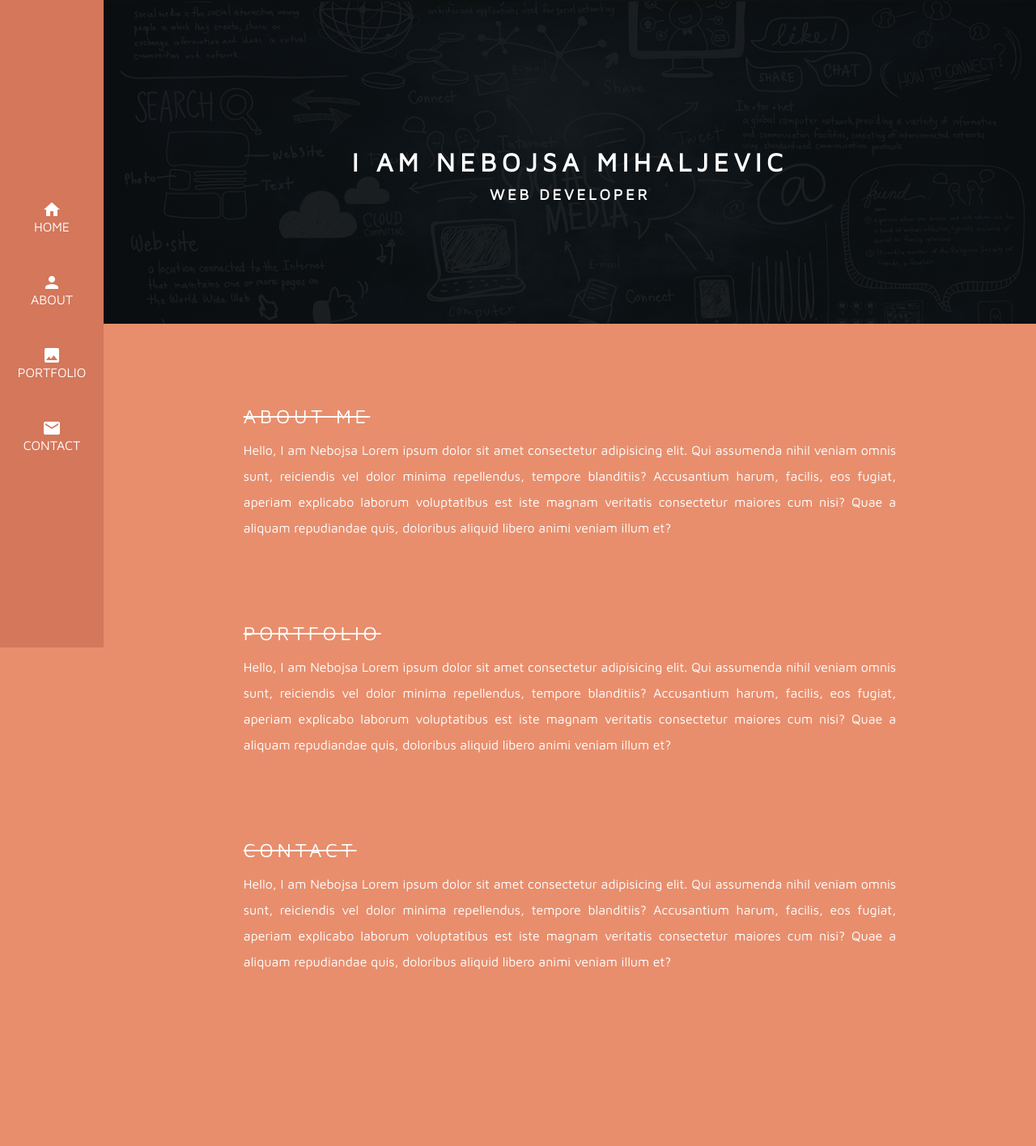
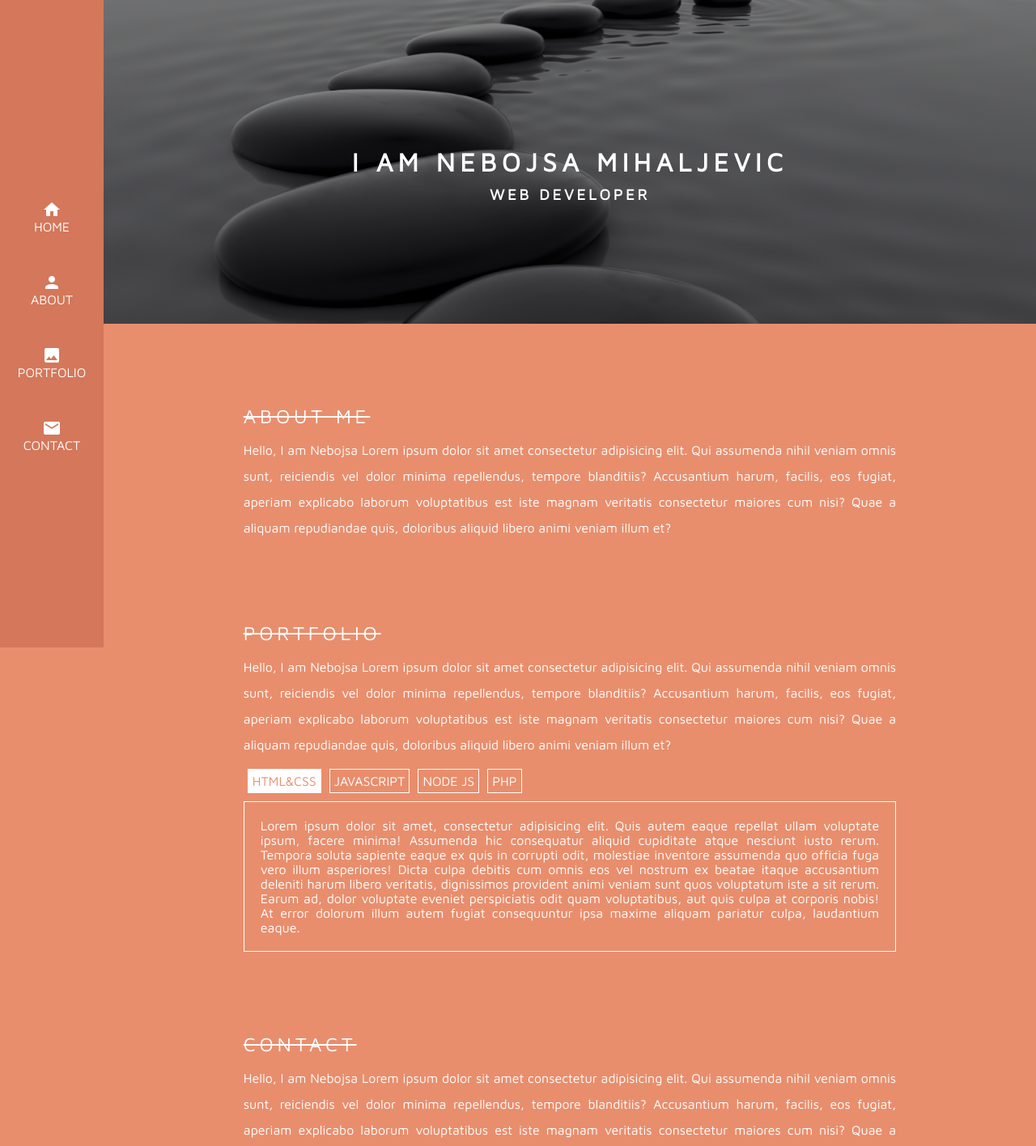
Before and after one commit to micneli/portfolio, a PHP site: page / in a window 1280 px wide. Shown: the top 1416 px of the page at 81% size. Run offline with PHP 8.4, Linux system fonts and the light colour scheme; some libraries are stand-ins or nearby versions.

Commit message:
added portfolio tab content

```diff
--- a/assets/css/style.css
+++ b/assets/css/style.css
@@ -36,7 +36,7 @@ nav {
   align-items: center;
 }
 
-a {
+.nav-hover a {
   position: absolute;
   top: 30%;
   text-decoration: none;
@@ -67,7 +67,7 @@ main {
   position: relative;
   width: 100%;
   height: 50vh;
-  background-image: linear-gradient(rgba(0, 0, 0, 0.5), rgba(0, 0, 0, 0.5)), url('../img/background_main.png');
+  background-image: linear-gradient(rgba(0, 0, 0, 0.5), rgba(0, 0, 0, 0.5)), url('../img/stepping_stones.jpg');
   background-size: cover;
 }
 
@@ -113,3 +113,53 @@ main {
   color: white;
   line-height: 2em;
 }
+
+.tabs-menu .current a {
+  background-color: white;
+  color: #E88E6D;
+}
+
+#tabs-container {
+  margin-top: 20px;
+}
+
+.tab {
+  border: 1px solid white;
+  margin-top: 1em;
+  padding: 20px;
+  color: white;
+}
+
+.tab-content {
+  display:none;
+}
+
+#tab-1 {
+  display:block;
+}
+
+.tabs-menu {
+  list-style: none;
+  display: flex;
+}
+
+/* Different tabs styling */
+.tabs-menu li a {
+  text-decoration: none;
+  text-transform: uppercase;
+  padding: 5px 5px 5px 5px;
+  border: 1px solid white;
+  margin: 5px;
+  background-color:#E88E6D;
+  color: white;
+}
+
+.tabs-menu li a:hover {
+  /* text-decoration: none;
+  text-transform: uppercase; */
+  /* padding: 5px 5px 5px 5px; */
+  border: 1px solid white;
+  margin: 5px;
+  background-color: white;
+  color: #E88E6D;
+}
--- a/assets/js/script.js
+++ b/assets/js/script.js
@@ -1 +1,21 @@
 $('aside').localScroll();
+
+// $('#tabs').tabs({hide: 'fade', show: 'fade'});
+
+$(document).ready(function(){
+
+  $('.tabs-menu a').click(function(event) {
+    event.preventDefault();
+
+    // Toggle active class on tab buttons
+    $(this).parent().addClass("current");
+    $(this).parent().siblings().removeClass("current");
+
+    // display only active tab content
+    var activeTab = $(this).attr("href");
+    $('.tab-content').not(activeTab).css("display","none");
+    $(activeTab).fadeIn();
+
+  });
+
+});
--- a/index.html
+++ b/index.html
@@ -51,6 +51,21 @@
     <section class="about" id="portfolio">
       <h2>Portfolio</h2>
       <p><span>Hello, I am Nebojsa</span> Lorem ipsum dolor sit amet consectetur adipisicing elit. Qui assumenda nihil veniam omnis sunt, reiciendis vel dolor minima repellendus, tempore blanditiis? Accusantium harum, facilis, eos fugiat, aperiam explicabo laborum voluptatibus est iste magnam veritatis consectetur maiores cum nisi? Quae a aliquam repudiandae quis, doloribus aliquid libero animi veniam illum et?</p>
+
+      <div id="tabs-container">
+        <ul class="tabs-menu">
+          <li class="current"><a href="#tab-1">HTML&CSS</a></li>
+          <li><a href="#tab-2">JAVASCRIPT</a></li>
+          <li><a href="#tab-3">NODE JS</a></li>
+          <li><a href="#tab-4">PHP</a></li>
+        </ul>
+        <div class="tab">
+          <div id="tab-1" class="tab-content">Lorem ipsum dolor sit amet, consectetur adipisicing elit. Quis autem eaque repellat ullam voluptate ipsum, facere minima! Assumenda hic consequatur aliquid cupiditate atque nesciunt iusto rerum. Tempora soluta sapiente eaque ex quis in corrupti odit, molestiae inventore assumenda quo officia fuga vero illum asperiores! Dicta culpa debitis cum omnis eos vel nostrum ex beatae itaque accusantium deleniti harum libero veritatis, dignissimos provident animi veniam sunt quos voluptatum iste a sit rerum. Earum ad, dolor voluptate eveniet perspiciatis odit quam voluptatibus, aut quis culpa at corporis nobis! At error dolorum illum autem fugiat consequuntur ipsa maxime aliquam pariatur culpa, laudantium eaque.</div>
+          <div id="tab-2" class="tab-content">tab 2 content</div>
+          <div id="tab-3" class="tab-content">tab 3 content</div>
+          <div id="tab-4" class="tab-content">tab 4 content</div>
+        </div>
+      </div>
     </section>
 
     <section class="about" id="contact">
```
Also changed, not shown: assets/img/stepping_stones.jpg (added).
